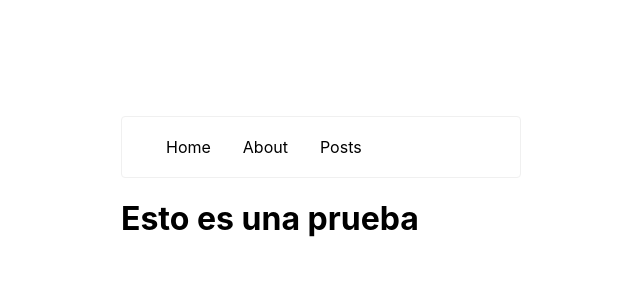
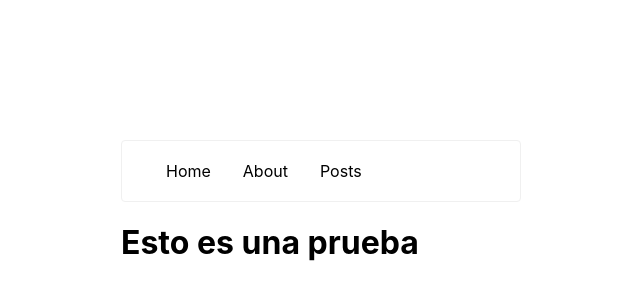
Before and after one commit to raulfb/prueba-nextjs, a Next.js app: page / in a window 1280 px wide. Shown: the part 84-384 px from the top of the page, without its empty margins (319-959 px from the left). Built offline with nearby package versions, Linux system fonts and the light colour scheme.

Commit message:
Archivo Error

```diff
--- a/app/layout.js
+++ b/app/layout.js
@@ -7,8 +7,8 @@ export default function RootLayout({ children }) {
         <title>Mi primera aplicación con Next 13</title>
       </head>
       <body>
+      <marquee>Example.com</marquee>
         <Navigation/>
-
         {children}
       </body>
     </html>
--- /dev/null
+++ b/app/posts/[id]/comments/error.js
@@ -0,0 +1,6 @@
+'use client'
+export default function Error() {
+    return (
+        <p style={{ background: 'red', color: 'white' }}>Error al cargar los comentarios</p>
+    )
+}
--- a/app/posts/[id]/comments/page.js
+++ b/app/posts/[id]/comments/page.js
@@ -1,5 +1,3 @@
-import { resolve } from "styled-jsx/css"
-
 const fetchComments = async(id) => {
     await new Promise(resolve => setTimeout(resolve,13000))
     return fetch(`https://jsonplaceholder.typicode.com/posts/${id}/comments`, {
```
